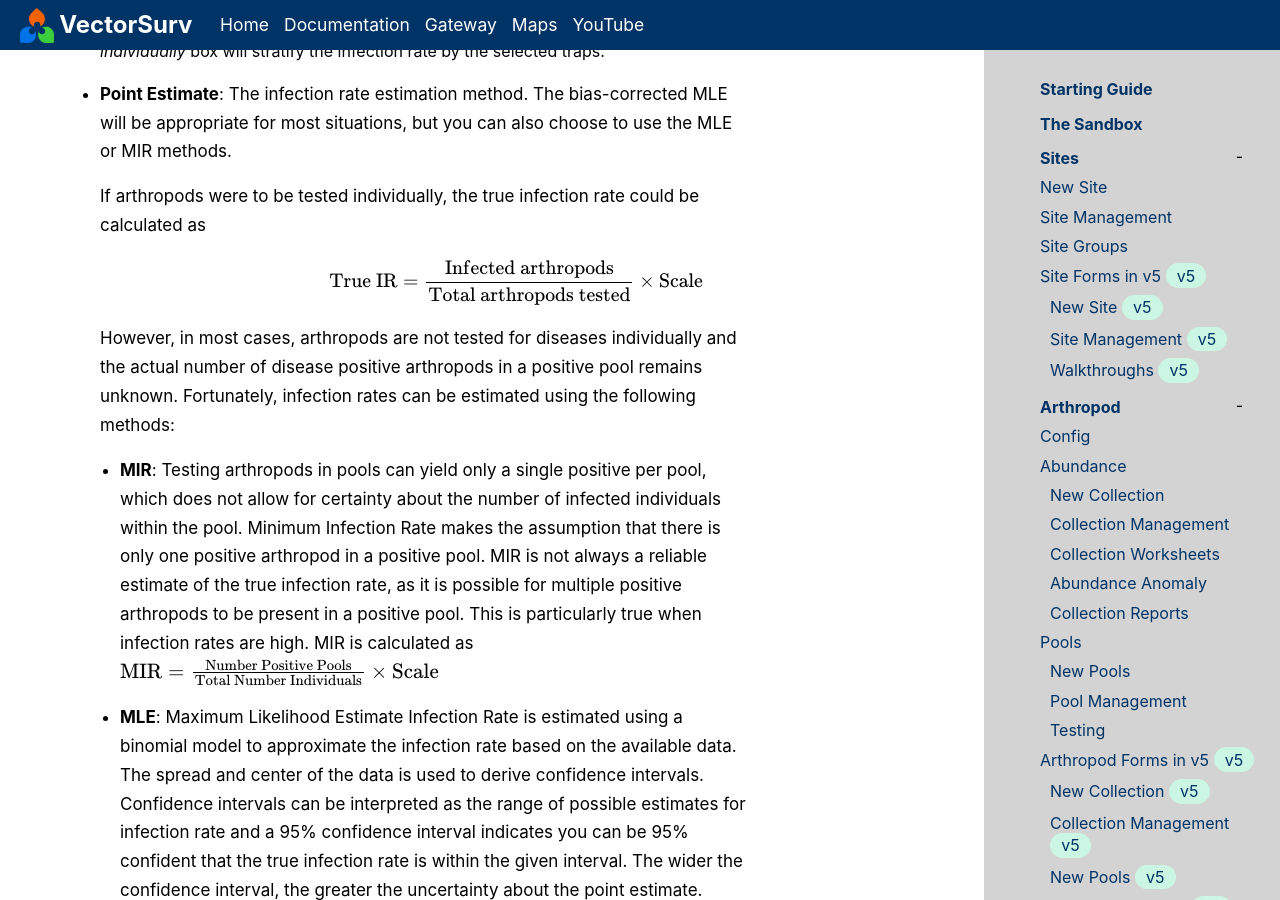
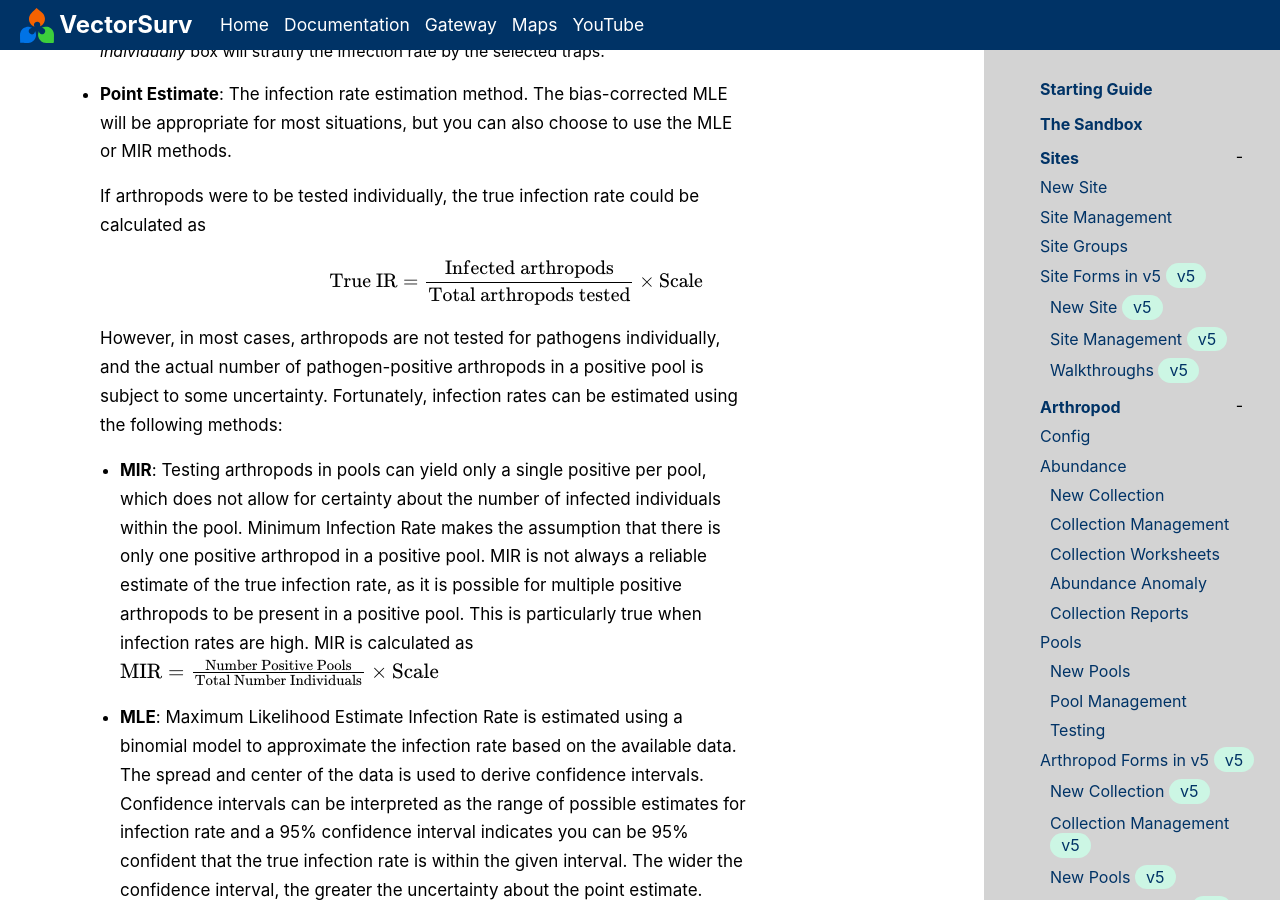
Before and after one commit to tlvaldepena/vectorsurv.org, a Jekyll site: the page built from _docs/tools/calculators/infection-rate.md, in a window 1280 px wide and 900 px high, scrolled down 2040 px. Built offline with Jekyll 4.4.1, drawn with Linux system fonts in a browser that asks for light colours.

Commit message:
Update infection-rate.md

```diff
--- a/_docs/tools/calculators/infection-rate.md
+++ b/_docs/tools/calculators/infection-rate.md
@@ -21,19 +21,16 @@ The pool infection rate calculator estimates the arbovirus infection rate based
 
   If arthropods were to be tested individually, the true infection rate could be calculated as
 
-  $$ \text{True IR} = \frac{\text{Infected arthropods}} {\text{Total arthropods tested}} \times \text{Scale} $$
+  $$ \text{True IR} = \frac{\text{Infected arthropods}}{\text{Total arthropods tested}} \times \text{Scale} $$
 
-  However, in most cases, arthropods are not tested for diseases individually and the actual number of disease positive arthropods in a positive pool remains unknown. Fortunately, infection rates can be estimated using the following methods:
-  <br>
+  However, in most cases, arthropods are not tested for pathogens individually, and the actual number of pathogen-positive arthropods in a positive pool is subject to some uncertainty. Fortunately, infection rates can be estimated using the following methods:
 
   - **MIR**: Testing arthropods in pools can yield only a single positive per pool, which does not allow for certainty about the number of infected individuals within the pool. Minimum Infection Rate makes the assumption that there is only one positive arthropod in a positive pool. MIR is not always a reliable estimate of the true infection rate, as it is possible for multiple positive arthropods to be present in a positive pool. This is particularly true when infection rates are high. MIR is calculated as
-$$\text{MIR} =  \frac{\text{Number Positive Pools}} {\text{Total Number Individuals}}  \times \text{Scale}$$
+$$ \text{MIR} = \frac{\text{Number Positive Pools}}{\text{Total Number Individuals}}  \times \text{Scale} $$
 
   - **MLE**: Maximum Likelihood Estimate Infection Rate is estimated using a binomial model to approximate the infection rate based on the available data. The spread and center of the data is used to derive confidence intervals. Confidence intervals can be interpreted as the range of possible estimates for infection rate and a 95% confidence interval indicates you can be 95% confident that the true infection rate is within the given interval. The wider the confidence interval, the greater the uncertainty about the point estimate.
 
   - **Bias-Corrected MLE**: The standard MLE can have significant bias depending on the quantity and quality of available data. The bias-corrected MLE seeks to reduce this bias and is the recommended point estimate when sample size is small. The bias-corrected MLE will be appropriate for most situations.
-
-    <br>
 
 - **Confidence Interval**: Select the confidence level for the estimate. This is generally left at 95%.
 
```
